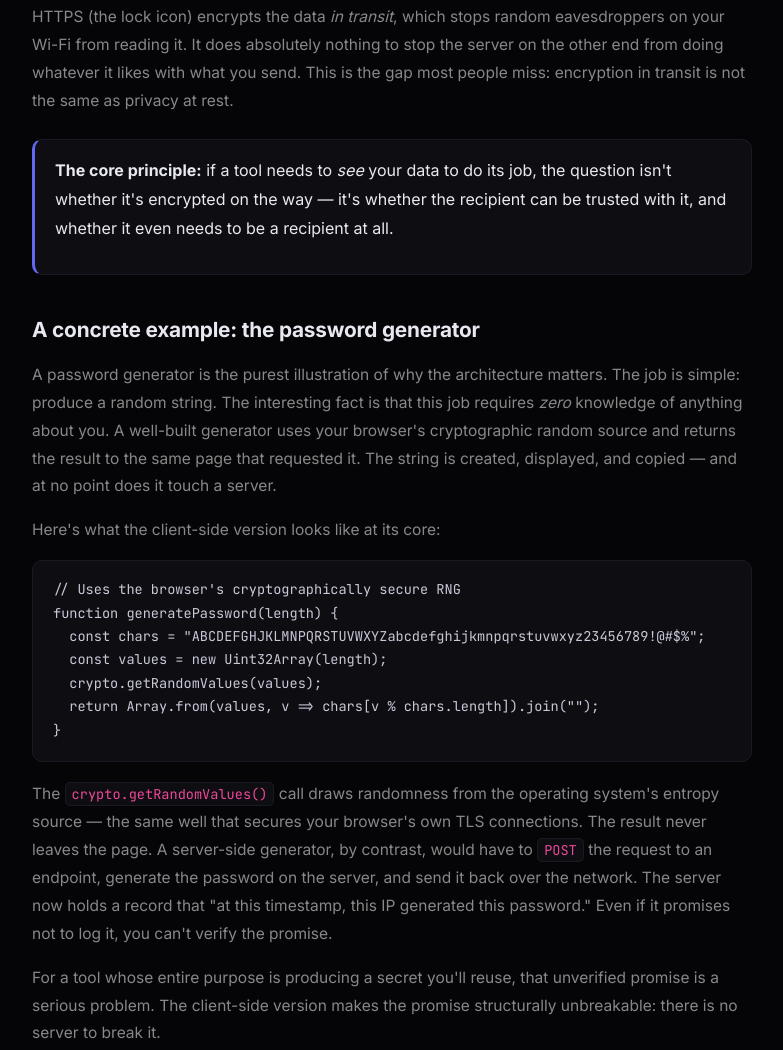
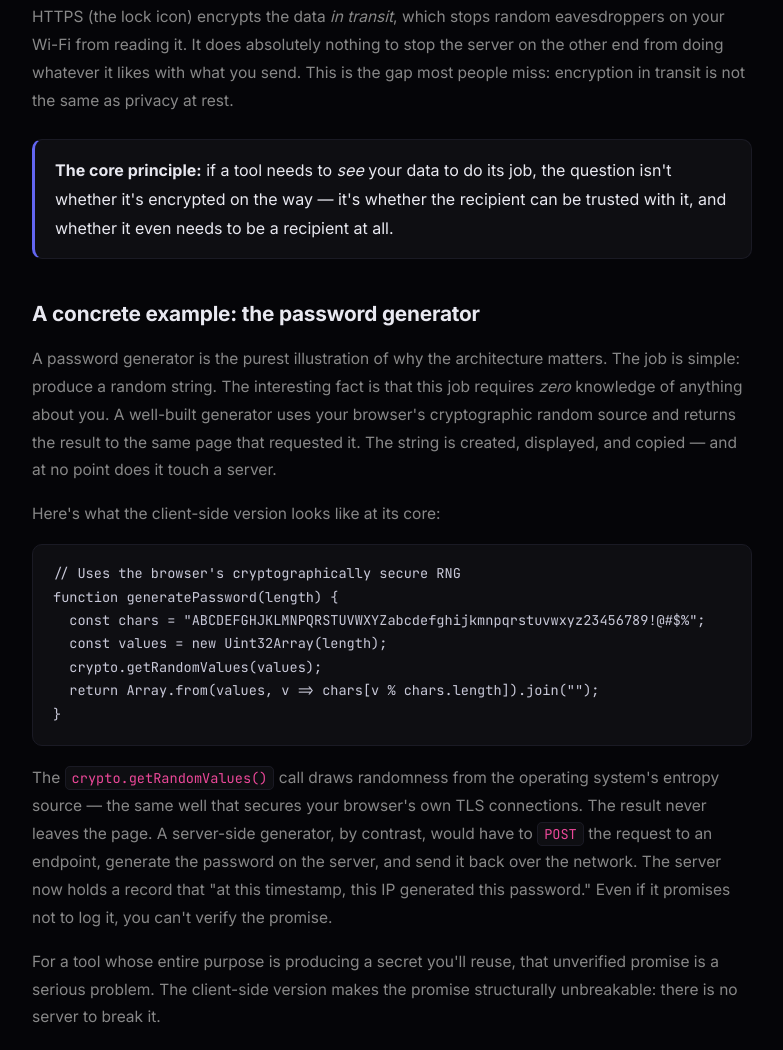
Before and after one commit to nguyenminhduc9988/nguyenminhduc9988.github.io, a plain HTML site: page blog/why-client-side-tools-protect-your-privacy.html in a window 1280 px wide. Shown: the part 912-1962 px from the top of the page, without its empty margins (248-1031 px from the left). Drawn offline with Linux system fonts and the light colour scheme.

Commit message:
Fix stray </p> tag in callout div (HTML validation)

```diff
--- a/blog/why-client-side-tools-protect-your-privacy.html
+++ b/blog/why-client-side-tools-protect-your-privacy.html
@@ -88,7 +88,7 @@ article pre code{background:none;border:none;padding:0;color:#c8c8d8;font-size:.
     <p>A <strong>server-side tool</strong> runs on a server somewhere else. Your browser is just a thin front-end. When you submit something, it travels over the network to that server, the server does the work, and the result travels back. The server sees your input. It may log it, store it, index it, or hand it to a third party — and you have essentially no way to know.</p>
     <p>HTTPS (the lock icon) encrypts the data <em>in transit</em>, which stops random eavesdroppers on your Wi-Fi from reading it. It does absolutely nothing to stop the server on the other end from doing whatever it likes with what you send. This is the gap most people miss: encryption in transit is not the same as privacy at rest.</p>
 
-    <div class="callout"><strong>The core principle:</strong> if a tool needs to <em>see</em> your data to do its job, the question isn't whether it's encrypted on the way — it's whether the recipient can be trusted with it, and whether it even needs to be a recipient at all.</p></div>
+    <div class="callout"><strong>The core principle:</strong> if a tool needs to <em>see</em> your data to do its job, the question isn't whether it's encrypted on the way — it's whether the recipient can be trusted with it, and whether it even needs to be a recipient at all.</div>
 
     <h2>A concrete example: the password generator</h2>
     <p>A password generator is the purest illustration of why the architecture matters. The job is simple: produce a random string. The interesting fact is that this job requires <em>zero</em> knowledge of anything about you. A well-built generator uses your browser's cryptographic random source and returns the result to the same page that requested it. The string is created, displayed, and copied — and at no point does it touch a server.</p>
```
